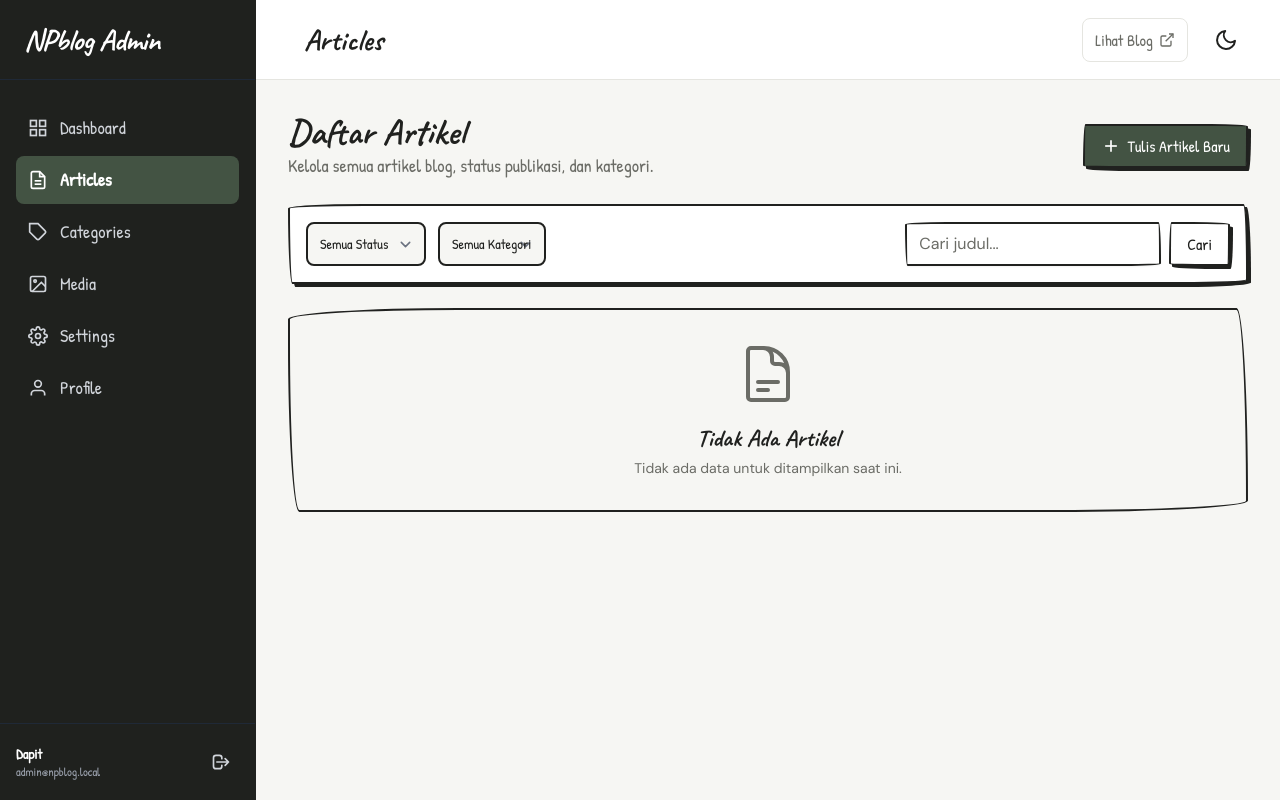
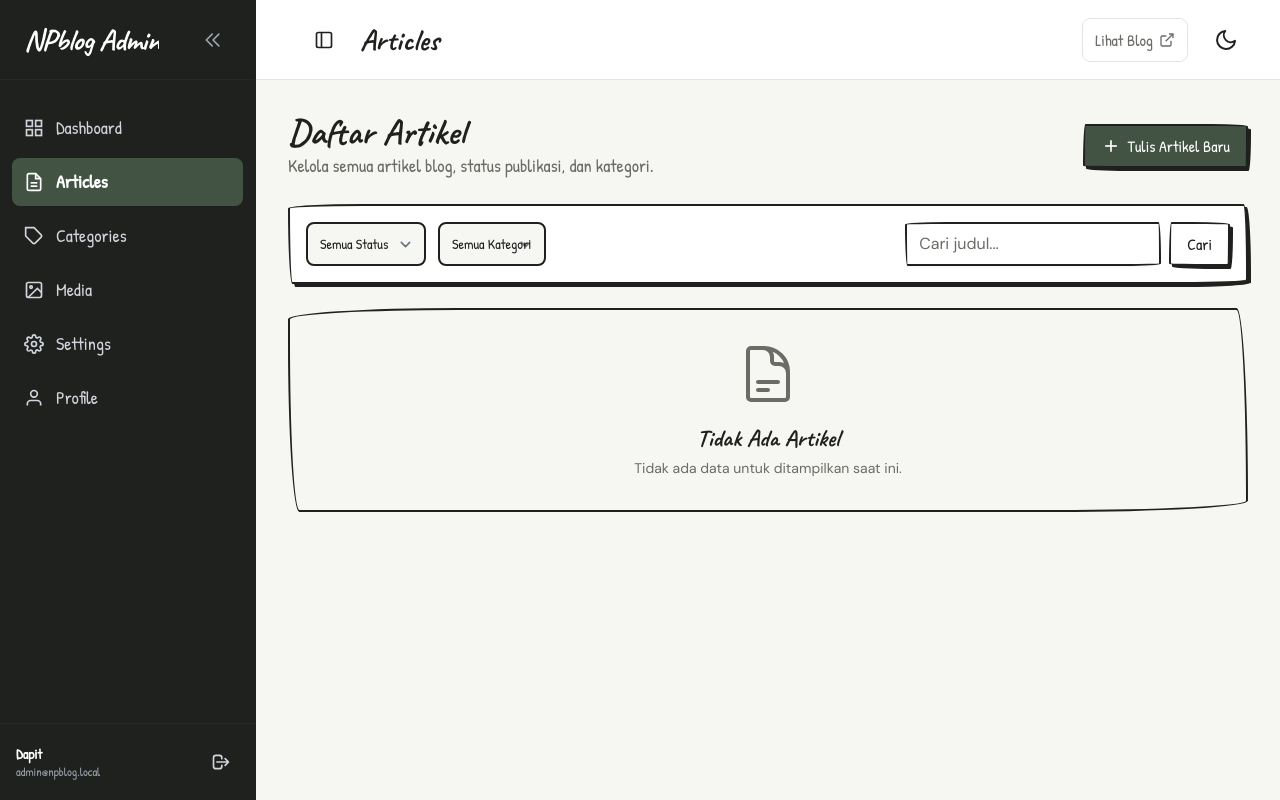
Before and after one commit to netph4ntom/npblog, a Laravel app: page /admin/articles in a window 1280 px wide. Run offline with Laravel 12, Linux system fonts and the light colour scheme; a user stored in the database is signed in; data comes from the database, SQL or seed files in the repository; data that the repository does not hold is empty; style sheets or scripts are compiled from the project's sources; parts of the project's set-up code (start-up, migrations or seed data) failed here and were passed over.

Commit message:
feat(admin): make sidebar fixed and collapsible to icons with localStorage persistence

```diff
--- a/resources/views/layouts/admin.blade.php
+++ b/resources/views/layouts/admin.blade.php
@@ -24,113 +24,171 @@
     <!-- Scripts & Styles -->
     @vite(['resources/css/app.css', 'resources/js/app.js'])
 </head>
-<body class="bg-bg text-text min-h-screen flex antialiased" x-data="{ adminDrawerOpen: false }">
+<body
+    class="bg-bg text-text min-h-screen flex antialiased"
+    x-data="{
+        adminDrawerOpen: false,
+        sidebarCollapsed: localStorage.getItem('adminSidebarCollapsed') === 'true',
+        toggleSidebar() {
+            this.sidebarCollapsed = !this.sidebarCollapsed;
+            localStorage.setItem('adminSidebarCollapsed', this.sidebarCollapsed);
+        }
+    }"
+>
     <x-skip-link target="#main-content" />
 
-    <!-- Desktop Sidebar -->
-    <aside class="w-64 bg-admin-sidebar text-gray-200 hidden lg:flex flex-col flex-shrink-0 min-h-screen border-r border-ink">
-        <!-- Sidebar Brand -->
-        <div class="h-20 px-6 flex items-center justify-between border-b border-gray-800">
-            <a href="{{ url('/dashboard') }}" class="flex items-center space-x-2">
-                <span class="font-heading text-3xl font-bold tracking-tight text-white">NPblog Admin</span>
+    <!-- Desktop Sidebar (Fixed sticky h-screen with collapse toggle) -->
+    <aside
+        class="bg-admin-sidebar text-gray-200 hidden lg:flex flex-col flex-shrink-0 sticky top-0 h-screen border-r border-ink z-30 transition-all duration-300 select-none"
+        :class="sidebarCollapsed ? 'w-20' : 'w-64'"
+    >
+        <!-- Sidebar Brand & Toggle -->
+        <div
+            class="h-20 flex items-center border-b border-gray-800 transition-all duration-300"
+            :class="sidebarCollapsed ? 'justify-center px-2' : 'justify-between px-6'"
+        >
+            <a href="{{ url('/dashboard') }}" x-show="!sidebarCollapsed" class="flex items-center space-x-2 overflow-hidden focus-visible:outline-none">
+                <span class="font-heading text-3xl font-bold tracking-tight text-white whitespace-nowrap">
+                    NPblog Admin
+                </span>
             </a>
+
+            <button
+                type="button"
+                @click="toggleSidebar()"
+                class="hidden lg:flex items-center justify-center w-9 h-9 rounded-lg text-gray-400 hover:text-white hover:bg-gray-800 border border-transparent hover:border-gray-700 transition-all focus-visible:outline-none"
+                :aria-label="sidebarCollapsed ? 'Perluas sidebar' : 'Kecilkan sidebar'"
+                :title="sidebarCollapsed ? 'Perluas sidebar' : 'Kecilkan sidebar'"
+            >
+                <svg
+                    class="w-5 h-5 transition-transform duration-300"
+                    :class="sidebarCollapsed ? 'rotate-180' : ''"
+                    fill="none"
+                    stroke="currentColor"
+                    viewBox="0 0 24 24"
+                    stroke-width="2"
+                >
+                    <path stroke-linecap="round" stroke-linejoin="round" d="M11 19l-7-7 7-7m8 14l-7-7 7-7" />
+                </svg>
+            </button>
         </div>
 
         <!-- Sidebar Navigation -->
-        <nav class="flex-1 px-4 py-6 space-y-1 font-ui text-lg overflow-y-auto">
+        <nav class="flex-1 px-3 py-6 space-y-1.5 font-ui text-lg overflow-y-auto">
             <a
                 href="{{ url('/dashboard') }}"
-                class="flex items-center px-3 py-2.5 rounded-lg transition-colors min-h-[44px] {{ request()->is('dashboard') ? 'bg-accent-dark text-white font-bold' : 'text-gray-300 hover:bg-gray-800 hover:text-white' }}"
+                class="flex items-center rounded-lg transition-all min-h-[44px] {{ request()->is('dashboard') ? 'bg-accent-dark text-white font-bold' : 'text-gray-300 hover:bg-gray-800 hover:text-white' }}"
+                :class="sidebarCollapsed ? 'justify-center px-2 py-2.5' : 'px-3 py-2.5'"
+                :title="sidebarCollapsed ? 'Dashboard' : ''"
+                aria-label="Dashboard"
                 {{ request()->is('dashboard') ? 'aria-current="page"' : '' }}
             >
-                <svg class="w-5 h-5 mr-3 stroke-current" fill="none" viewBox="0 0 24 24" stroke="currentColor" stroke-width="2">
+                <svg class="w-5 h-5 flex-shrink-0 stroke-current transition-all" :class="sidebarCollapsed ? 'mr-0' : 'mr-3'" fill="none" viewBox="0 0 24 24" stroke="currentColor" stroke-width="2">
                     <rect x="3" y="3" width="7" height="7"></rect>
                     <rect x="14" y="3" width="7" height="7"></rect>
                     <rect x="14" y="14" width="7" height="7"></rect>
                     <rect x="3" y="14" width="7" height="7"></rect>
                 </svg>
-                Dashboard
+                <span x-show="!sidebarCollapsed" class="whitespace-nowrap">Dashboard</span>
             </a>
 
             <a
                 href="{{ url('/admin/articles') }}"
-                class="flex items-center px-3 py-2.5 rounded-lg transition-colors min-h-[44px] {{ request()->is('admin/articles*') ? 'bg-accent-dark text-white font-bold' : 'text-gray-300 hover:bg-gray-800 hover:text-white' }}"
+                class="flex items-center rounded-lg transition-all min-h-[44px] {{ request()->is('admin/articles*') ? 'bg-accent-dark text-white font-bold' : 'text-gray-300 hover:bg-gray-800 hover:text-white' }}"
+                :class="sidebarCollapsed ? 'justify-center px-2 py-2.5' : 'px-3 py-2.5'"
+                :title="sidebarCollapsed ? 'Articles' : ''"
+                aria-label="Articles"
                 {{ request()->is('admin/articles*') ? 'aria-current="page"' : '' }}
             >
-                <svg class="w-5 h-5 mr-3 stroke-current" fill="none" viewBox="0 0 24 24" stroke="currentColor" stroke-width="2">
+                <svg class="w-5 h-5 flex-shrink-0 stroke-current transition-all" :class="sidebarCollapsed ? 'mr-0' : 'mr-3'" fill="none" viewBox="0 0 24 24" stroke="currentColor" stroke-width="2">
                     <path d="M14 2H6a2 2 0 0 0-2 2v16a2 2 0 0 0 2 2h12a2 2 0 0 0 2-2V8z"></path>
                     <polyline points="14 2 14 8 20 8"></polyline>
                     <line x1="16" y1="13" x2="8" y2="13"></line>
                     <line x1="16" y1="17" x2="8" y2="17"></line>
                 </svg>
-                Articles
+                <span x-show="!sidebarCollapsed" class="whitespace-nowrap">Articles</span>
             </a>
 
             <a
                 href="{{ url('/admin/categories') }}"
-                class="flex items-center px-3 py-2.5 rounded-lg transition-colors min-h-[44px] {{ request()->is('admin/categories*') ? 'bg-accent-dark text-white font-bold' : 'text-gray-300 hover:bg-gray-800 hover:text-white' }}"
+                class="flex items-center rounded-lg transition-all min-h-[44px] {{ request()->is('admin/categories*') ? 'bg-accent-dark text-white font-bold' : 'text-gray-300 hover:bg-gray-800 hover:text-white' }}"
+                :class="sidebarCollapsed ? 'justify-center px-2 py-2.5' : 'px-3 py-2.5'"
+                :title="sidebarCollapsed ? 'Categories' : ''"
+                aria-label="Categories"
                 {{ request()->is('admin/categories*') ? 'aria-current="page"' : '' }}
             >
-                <svg class="w-5 h-5 mr-3 stroke-current" fill="none" viewBox="0 0 24 24" stroke="currentColor" stroke-width="2">
+                <svg class="w-5 h-5 flex-shrink-0 stroke-current transition-all" :class="sidebarCollapsed ? 'mr-0' : 'mr-3'" fill="none" viewBox="0 0 24 24" stroke="currentColor" stroke-width="2">
                     <path d="M20.59 13.41l-7.17 7.17a2 2 0 0 1-2.83 0L2 12V2h10l8.59 8.59a2 2 0 0 1 0 2.82z"></path>
                     <line x1="7" y1="7" x2="7.01" y2="7"></line>
                 </svg>
-                Categories
+                <span x-show="!sidebarCollapsed" class="whitespace-nowrap">Categories</span>
             </a>
 
             <a
                 href="{{ url('/admin/media') }}"
-                class="flex items-center px-3 py-2.5 rounded-lg transition-colors min-h-[44px] {{ request()->is('admin/media*') ? 'bg-accent-dark text-white font-bold' : 'text-gray-300 hover:bg-gray-800 hover:text-white' }}"
+                class="flex items-center rounded-lg transition-all min-h-[44px] {{ request()->is('admin/media*') ? 'bg-accent-dark text-white font-bold' : 'text-gray-300 hover:bg-gray-800 hover:text-white' }}"
+                :class="sidebarCollapsed ? 'justify-center px-2 py-2.5' : 'px-3 py-2.5'"
+                :title="sidebarCollapsed ? 'Media' : ''"
+                aria-label="Media"
                 {{ request()->is('admin/media*') ? 'aria-current="page"' : '' }}
             >
-                <svg class="w-5 h-5 mr-3 stroke-current" fill="none" viewBox="0 0 24 24" stroke="currentColor" stroke-width="2">
+                <svg class="w-5 h-5 flex-shrink-0 stroke-current transition-all" :class="sidebarCollapsed ? 'mr-0' : 'mr-3'" fill="none" viewBox="0 0 24 24" stroke="currentColor" stroke-width="2">
                     <rect x="3" y="3" width="18" height="18" rx="2" ry="2"></rect>
                     <circle cx="8.5" cy="8.5" r="1.5"></circle>
                     <polyline points="21 15 16 10 5 21"></polyline>
                 </svg>
-                Media
+                <span x-show="!sidebarCollapsed" class="whitespace-nowrap">Media</span>
             </a>
 
             <a
                 href="{{ url('/admin/settings') }}"
-                class="flex items-center px-3 py-2.5 rounded-lg transition-colors min-h-[44px] {{ request()->is('admin/settings*') ? 'bg-accent-dark text-white font-bold' : 'text-gray-300 hover:bg-gray-800 hover:text-white' }}"
+                class="flex items-center rounded-lg transition-all min-h-[44px] {{ request()->is('admin/settings*') ? 'bg-accent-dark text-white font-bold' : 'text-gray-300 hover:bg-gray-800 hover:text-white' }}"
+                :class="sidebarCollapsed ? 'justify-center px-2 py-2.5' : 'px-3 py-2.5'"
+                :title="sidebarCollapsed ? 'Settings' : ''"
+                aria-label="Settings"
                 {{ request()->is('admin/settings*') ? 'aria-current="page"' : '' }}
             >
-                <svg class="w-5 h-5 mr-3 stroke-current" fill="none" viewBox="0 0 24 24" stroke="currentColor" stroke-width="2">
+                <svg class="w-5 h-5 flex-shrink-0 stroke-current transition-all" :class="sidebarCollapsed ? 'mr-0' : 'mr-3'" fill="none" viewBox="0 0 24 24" stroke="currentColor" stroke-width="2">
                     <circle cx="12" cy="12" r="3"></circle>
                     <path d="M19.4 15a1.65 1.65 0 0 0 .33 1.82l.06.06a2 2 0 0 1 0 2.83 2 2 0 0 1-2.83 0l-.06-.06a1.65 1.65 0 0 0-1.82-.33 1.65 1.65 0 0 0-1 1.51V21a2 2 0 0 1-2 2 2 2 0 0 1-2-2v-.09A1.65 1.65 0 0 0 9 19.4a1.65 1.65 0 0 0-1.82.33l-.06.06a2 2 0 0 1-2.83 0 2 2 0 0 1 0-2.83l.06-.06a1.65 1.65 0 0 0 .33-1.82 1.65 1.65 0 0 0-1.51-1H3a2 2 0 0 1-2-2 2 2 0 0 1 2-2h.09A1.65 1.65 0 0 0 4.6 9a1.65 1.65 0 0 0-.33-1.82l-.06-.06a2 2 0 0 1 0-2.83 2 2 0 0 1 2.83 0l.06.06a1.65 1.65 0 0 0 1.82.33H9a1.65 1.65 0 0 0 1-1.51V3a2 2 0 0 1 2-2 2 2 0 0 1 2 2v.09a1.65 1.65 0 0 0 1 1.51 1.65 1.65 0 0 0 1.82-.33l.06-.06a2 2 0 0 1 2.83 0 2 2 0 0 1 0 2.83l-.06.06a1.65 1.65 0 0 0-.33 1.82V9a1.65 1.65 0 0 0 1.51 1H21a2 2 0 0 1 2 2 2 2 0 0 1-2 2h-.09a1.65 1.65 0 0 0-1.51 1z"></path>
                 </svg>
-                Settings
+                <span x-show="!sidebarCollapsed" class="whitespace-nowrap">Settings</span>
             </a>
 
             <a
                 href="{{ url('/profile') }}"
-                class="flex items-center px-3 py-2.5 rounded-lg transition-colors min-h-[44px] {{ request()->is('profile*') ? 'bg-accent-dark text-white font-bold' : 'text-gray-300 hover:bg-gray-800 hover:text-white' }}"
+                class="flex items-center rounded-lg transition-all min-h-[44px] {{ request()->is('profile*') ? 'bg-accent-dark text-white font-bold' : 'text-gray-300 hover:bg-gray-800 hover:text-white' }}"
+                :class="sidebarCollapsed ? 'justify-center px-2 py-2.5' : 'px-3 py-2.5'"
+                :title="sidebarCollapsed ? 'Profile' : ''"
+                aria-label="Profile"
                 {{ request()->is('profile*') ? 'aria-current="page"' : '' }}
             >
-                <svg class="w-5 h-5 mr-3 stroke-current" fill="none" viewBox="0 0 24 24" stroke="currentColor" stroke-width="2">
+                <svg class="w-5 h-5 flex-shrink-0 stroke-current transition-all" :class="sidebarCollapsed ? 'mr-0' : 'mr-3'" fill="none" viewBox="0 0 24 24" stroke="currentColor" stroke-width="2">
                     <path d="M20 21v-2a4 4 0 0 0-4-4H8a4 4 0 0 0-4 4v2"></path>
                     <circle cx="12" cy="7" r="4"></circle>
                 </svg>
-                Profile
+                <span x-show="!sidebarCollapsed" class="whitespace-nowrap">Profile</span>
             </a>
         </nav>
 
         <!-- Sidebar User & Logout -->
-        <div class="p-4 border-t border-gray-800 font-ui text-sm flex items-center justify-between">
-            <div class="truncate mr-2">
+        <div
+            class="p-4 border-t border-gray-800 font-ui text-sm flex items-center transition-all duration-300"
+            :class="sidebarCollapsed ? 'justify-center px-2' : 'justify-between px-4'"
+        >
+            <div x-show="!sidebarCollapsed" class="truncate mr-2">
                 <p class="font-bold text-white truncate">{{ Auth::user()->name ?? 'Dapit' }}</p>
                 <p class="text-xs text-gray-400 truncate">{{ Auth::user()->email ?? 'admin@npblog.local' }}</p>
             </div>
-            <form method="POST" action="{{ route('logout') }}">
+            <form method="POST" action="{{ route('logout') }}" :class="sidebarCollapsed ? 'w-full flex justify-center' : ''">
                 @csrf
                 <button
                     type="submit"
-                    class="p-2 rounded-md hover:bg-gray-800 text-gray-300 hover:text-white min-h-[44px] flex items-center justify-center"
+                    class="p-2 rounded-md hover:bg-gray-800 text-gray-300 hover:text-white min-h-[44px] flex items-center justify-center focus-visible:outline-none"
                     aria-label="Logout"
                     title="Logout"
                 >
-                    <svg class="w-5 h-5" fill="none" stroke="currentColor" viewBox="0 0 24 24" stroke-width="2">
+                    <svg class="w-5 h-5 flex-shrink-0" fill="none" stroke="currentColor" viewBox="0 0 24 24" stroke-width="2">
                         <path stroke-linecap="round" stroke-linejoin="round" d="M17 16l4-4m0 0l-4-4m4 4H7m6 4v1a3 3 0 01-3 3H6a3 3 0 01-3-3V7a3 3 0 013-3h4a3 3 0 013 3v1" />
                     </svg>
                 </button>
@@ -224,6 +282,19 @@
                     </svg>
                 </button>
 
+                <button
+                    type="button"
+                    class="hidden lg:inline-flex items-center justify-center w-10 h-10 rounded-lg text-text hover:bg-bg border border-transparent hover:border-ink transition-all focus-visible:outline-none"
+                    @click="toggleSidebar()"
+                    :aria-label="sidebarCollapsed ? 'Perluas sidebar' : 'Kecilkan sidebar'"
+                    :title="sidebarCollapsed ? 'Perluas sidebar' : 'Kecilkan sidebar'"
+                >
+                    <svg class="w-5 h-5 stroke-current" fill="none" viewBox="0 0 24 24" stroke-width="2">
+                        <rect x="3" y="3" width="18" height="18" rx="2" ry="2"></rect>
+                        <line x1="9" y1="3" x2="9" y2="21"></line>
+                    </svg>
+                </button>
+
                 @if (isset($header))
                     <div class="font-heading text-2xl sm:text-3xl font-bold text-ink">
                         {{ $header }}
```
Also changed, not shown: tests/Feature/UiFoundationTest.php (+12 -0 lines).
